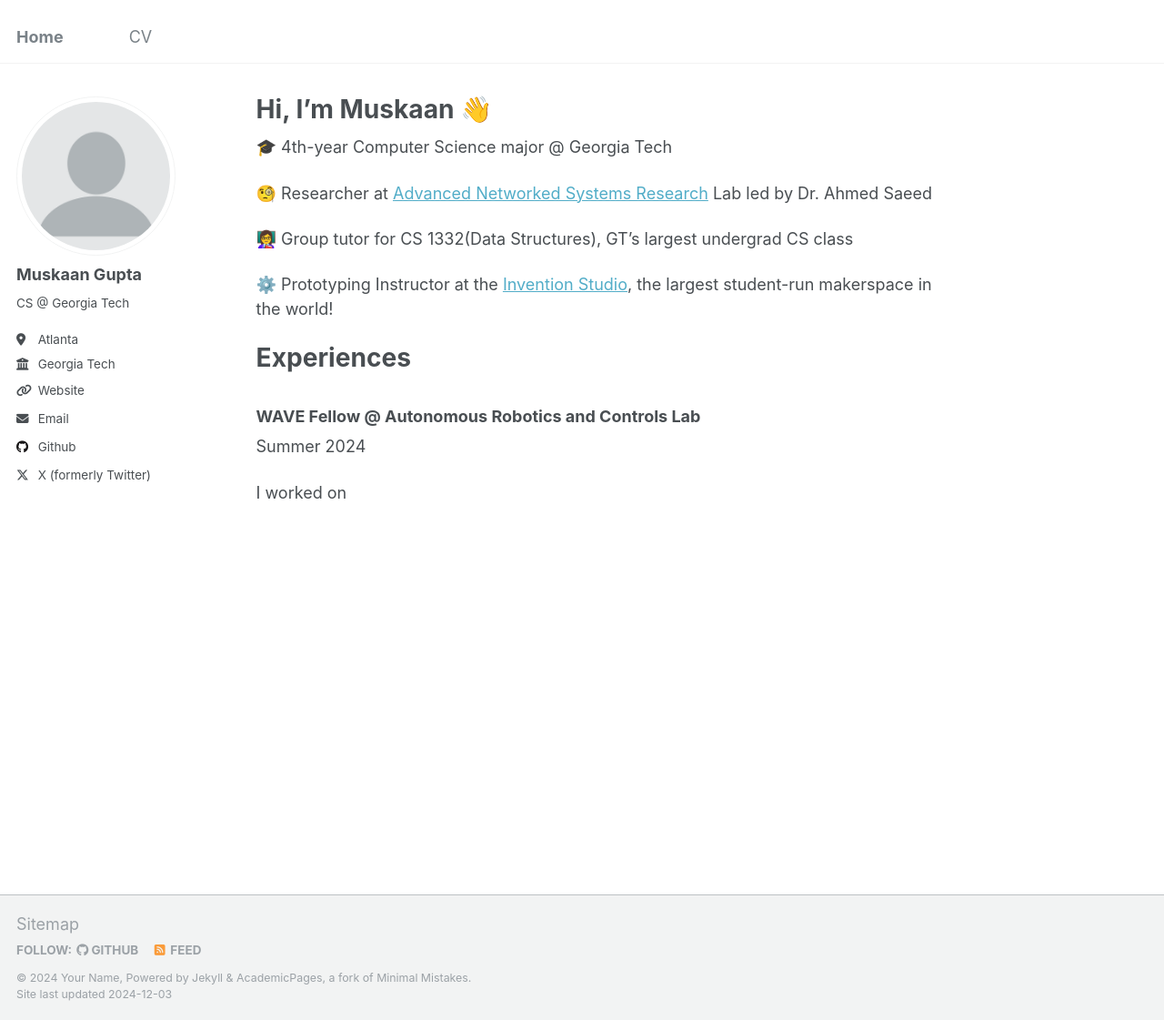
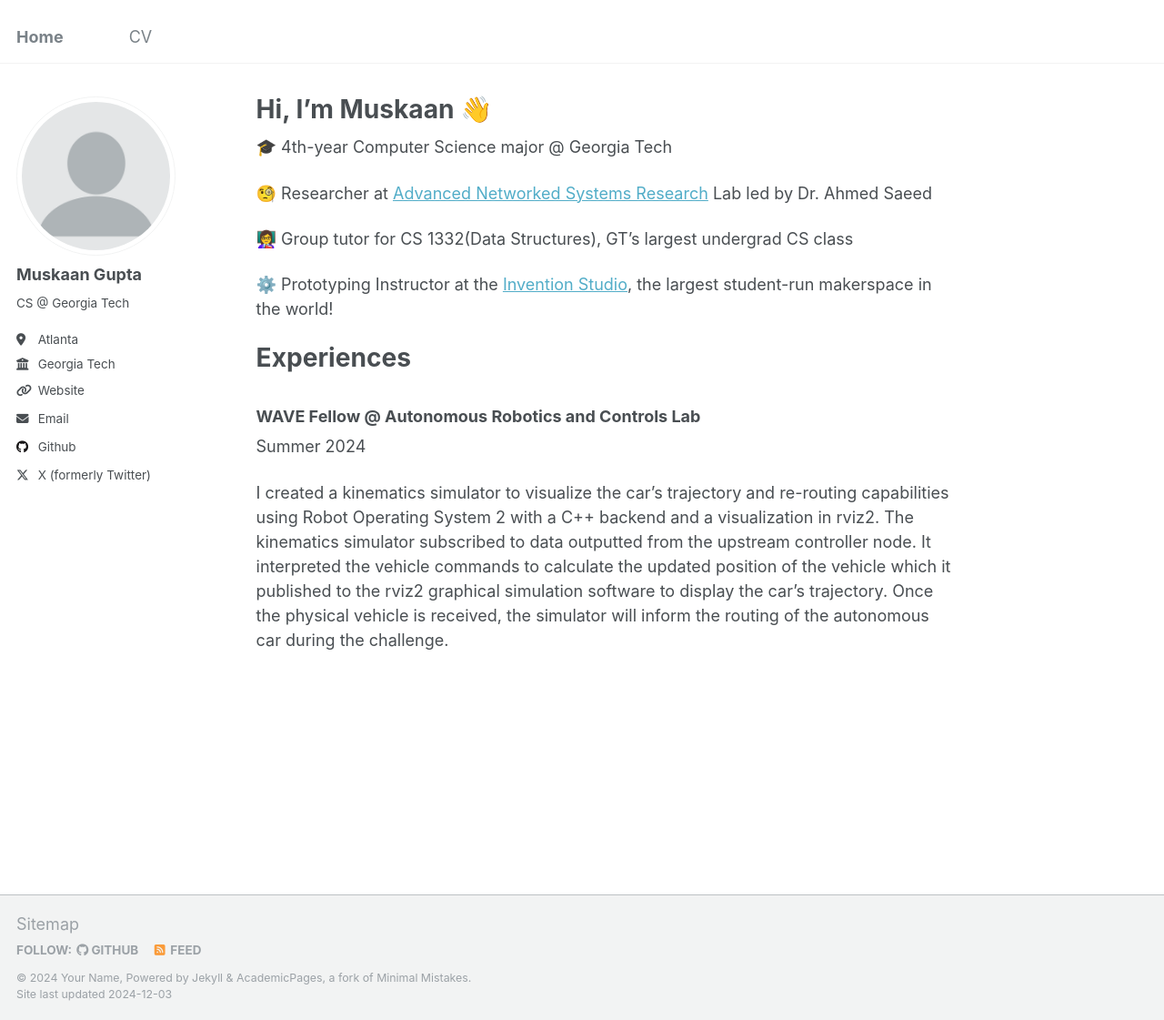
Before and after one commit to m-skaan/m-skaan.github.io, a Jekyll site: the page built from _pages/about.md, in a window 1280 px wide and 1121 px high. Shown: the whole window at 91% size. Built offline with Jekyll 4.4.1, drawn with Linux system fonts in a browser that asks for light colours.

Commit message:
Add Summer 2024

```diff
--- a/_pages/about.md
+++ b/_pages/about.md
@@ -21,4 +21,4 @@ Experiences
 
 Summer 2024
 
-I worked on
+I created a kinematics simulator to visualize the car’s trajectory and re-routing capabilities using Robot Operating System 2 with a C++ backend and a visualization in rviz2. The kinematics simulator subscribed to data outputted from the upstream controller node. It interpreted the vehicle commands to calculate the updated position of the vehicle which it published to the rviz2 graphical simulation software to display the car’s trajectory. Once the physical vehicle is received, the simulator will inform the routing of the autonomous car during the challenge.
```
